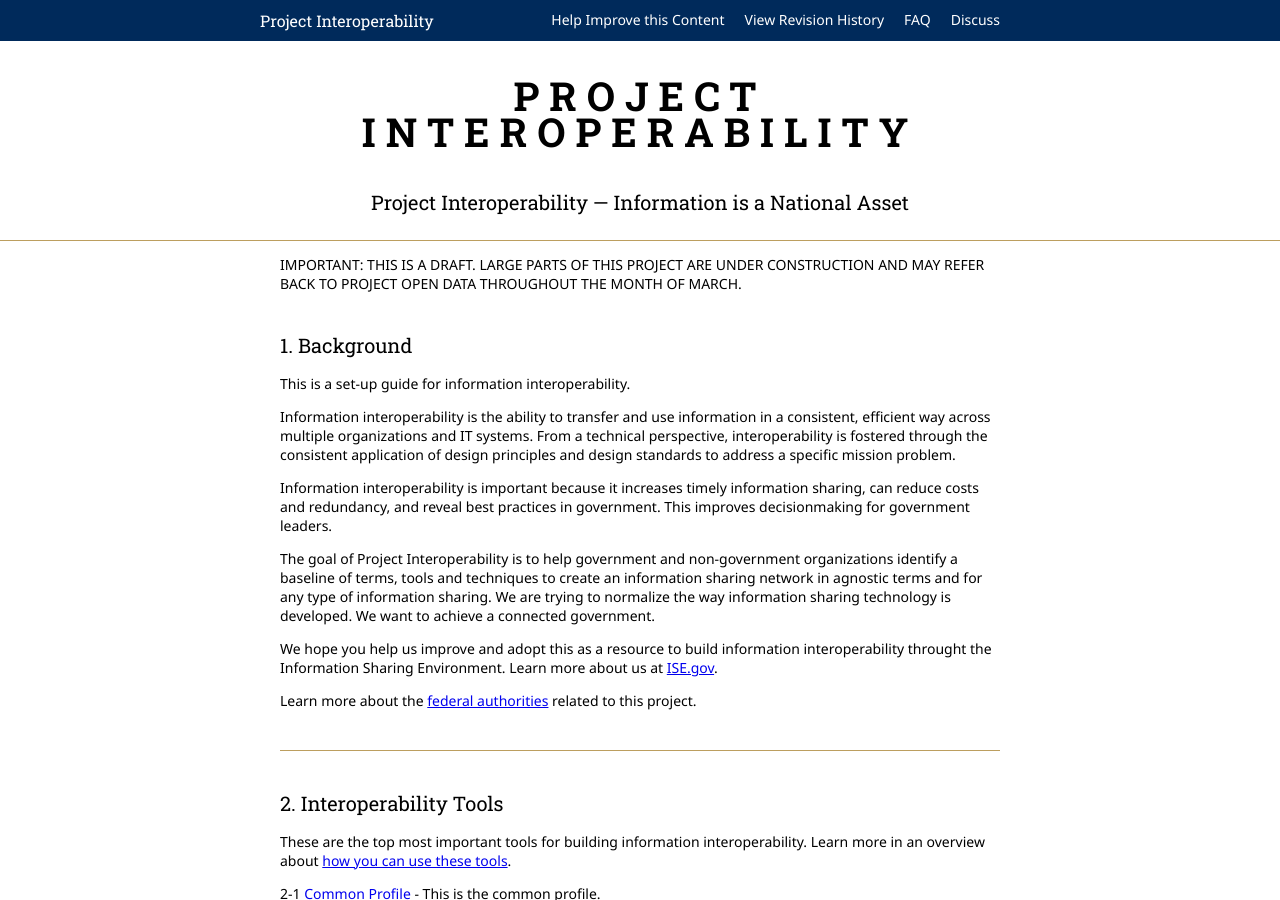
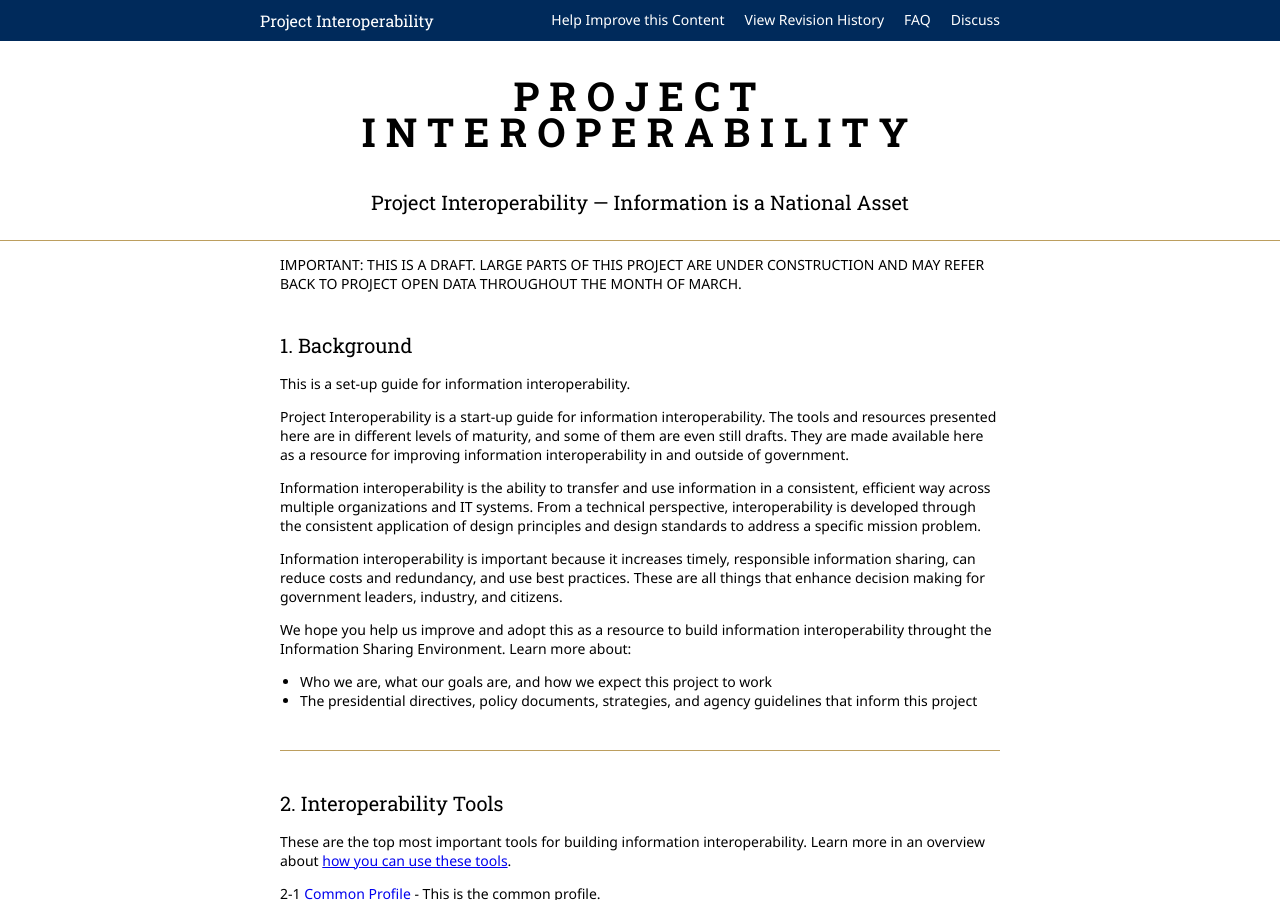
Before and after one commit to Project-Interoperability/project-interoperability.github.io, a Jekyll site: the page built from index.md, in a window 1280 px wide and 900 px high. Built offline with Jekyll 4.4.1, drawn with Linux system fonts in a browser that asks for light colours; nearby versions of some CDN libraries.

Commit message:
Update index.md

```diff
--- a/index.md
+++ b/index.md
@@ -12,15 +12,16 @@
 
 This is a set-up guide for information interoperability.
 
-Information interoperability is the ability to transfer and use information in a consistent, efficient way across multiple organizations and IT systems. From a technical perspective, interoperability is fostered through the consistent application of design principles and design standards to address a specific mission problem.
+Project Interoperability is a start-up guide for information interoperability.  The tools and resources presented here are in different levels of maturity, and some of them are even still drafts. They are made available here as a resource for improving information interoperability in and outside of government.
 
-Information interoperability is important because it increases timely information sharing, can reduce costs and redundancy, and reveal best practices in government. This improves decisionmaking for government leaders.
+Information interoperability is the ability to transfer and use information in a consistent, efficient way across multiple organizations and IT systems.  From a technical perspective, interoperability is developed through the consistent application of design principles and design standards to address a specific mission problem.
 
-The goal of Project Interoperability is to help government and non-government organizations identify a baseline of terms, tools and techniques to create an information sharing network in agnostic terms and for any type of information sharing. We are trying to normalize the way information sharing technology is developed. We want to achieve a connected government.
+Information interoperability is important because it increases timely, responsible information sharing, can reduce costs and redundancy, and use best practices. These are all things that enhance decision making for government leaders, industry, and citizens.
 
-We hope you help us improve and adopt this as a resource to build information interoperability throught the Information Sharing Environment. Learn more about us at [ISE.gov](http://ise.gov).
+We hope you help us improve and adopt this as a resource to build information interoperability throught the Information Sharing Environment. Learn more about:
 
-Learn more about the [federal authorities](/) related to this project.
+* Who we are, what our goals are, and how we expect this project to work
+* The presidential directives, policy documents, strategies, and agency guidelines that inform this project
 
 ----------------
 
```
